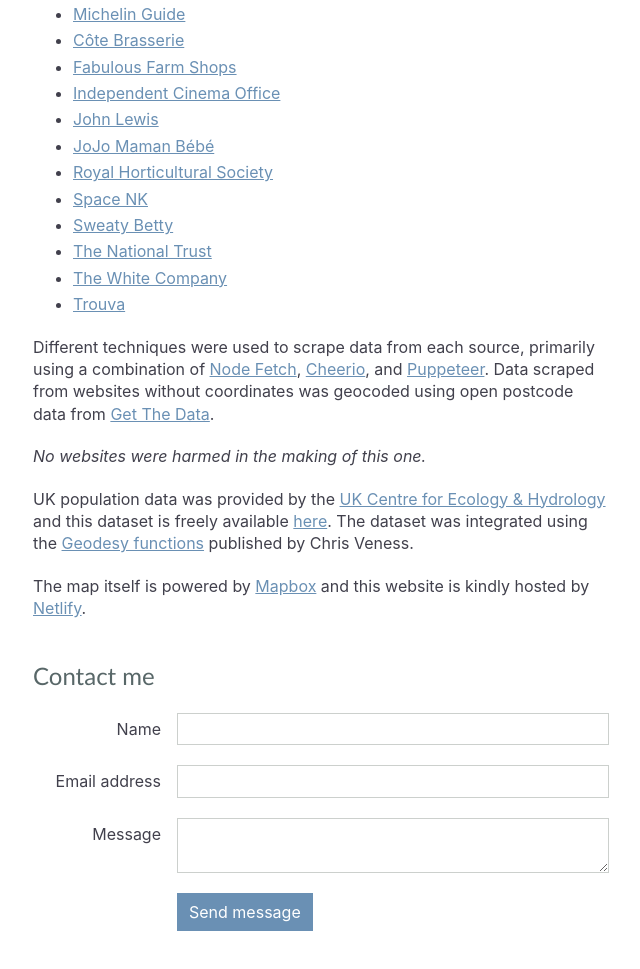
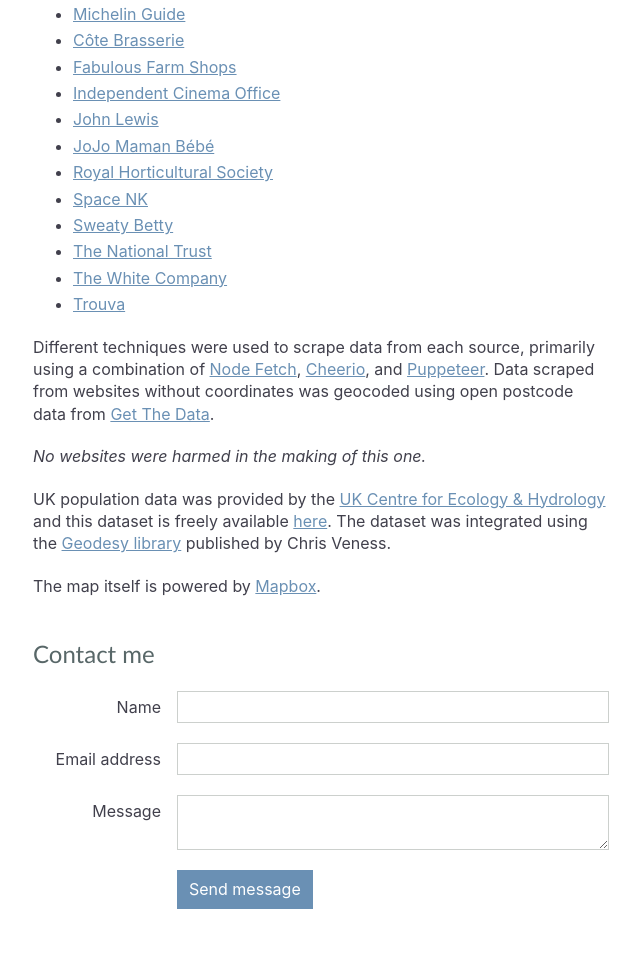
Before and after one commit to i-like-robots/middleclassmap.co.uk, a website: page website/about.html in a window 1280 px wide. Shown: the part 487-1456 px from the top of the page, without its empty margins (319-959 px from the left). Drawn offline with Linux system fonts and the light colour scheme.

Commit message:
Remove references to Netlify

```diff
--- a/website/about.html
+++ b/website/about.html
@@ -142,15 +142,13 @@
           >here</a
         >. The dataset was integrated using the
         <a href="https://github.com/chrisveness/geodesy" target="_blank" rel="noopener"
-          >Geodesy functions</a
+          >Geodesy library</a
         >
         published by Chris Veness.
       </p>
       <p>
         The map itself is powered by
-        <a href="https://www.mapbox.com/" target="_blank" rel="noopener">Mapbox</a> and this website
-        is kindly hosted by
-        <a href="https://www.netlify.com/" target="_blank" rel="noopener">Netlify</a>.
+        <a href="https://www.mapbox.com/" target="_blank" rel="noopener">Mapbox</a>.
       </p>
       <h2>Contact me</h2>
       <form id="contact" method="post" name="contact" netlify>
```
Also changed, not shown: readme.md.
